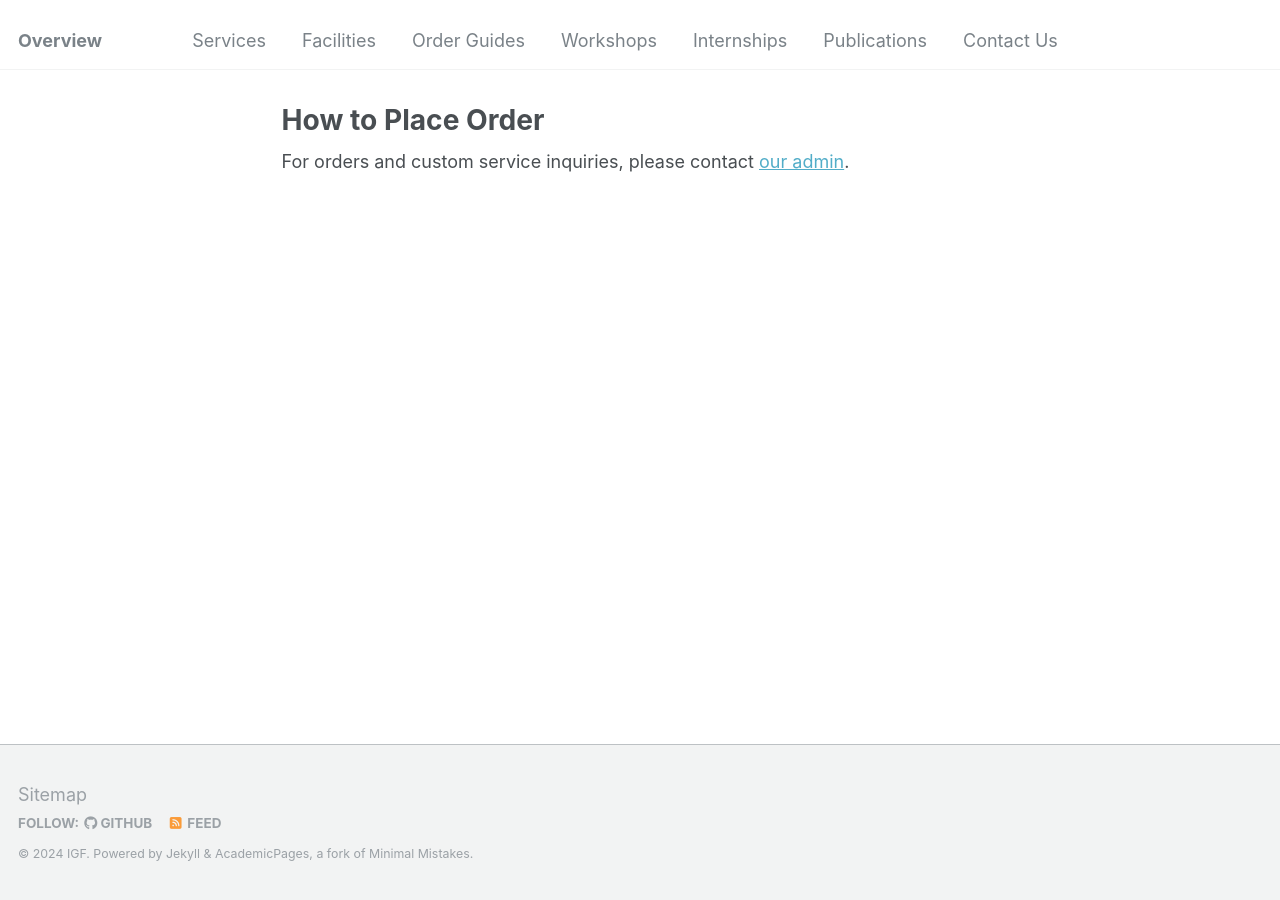
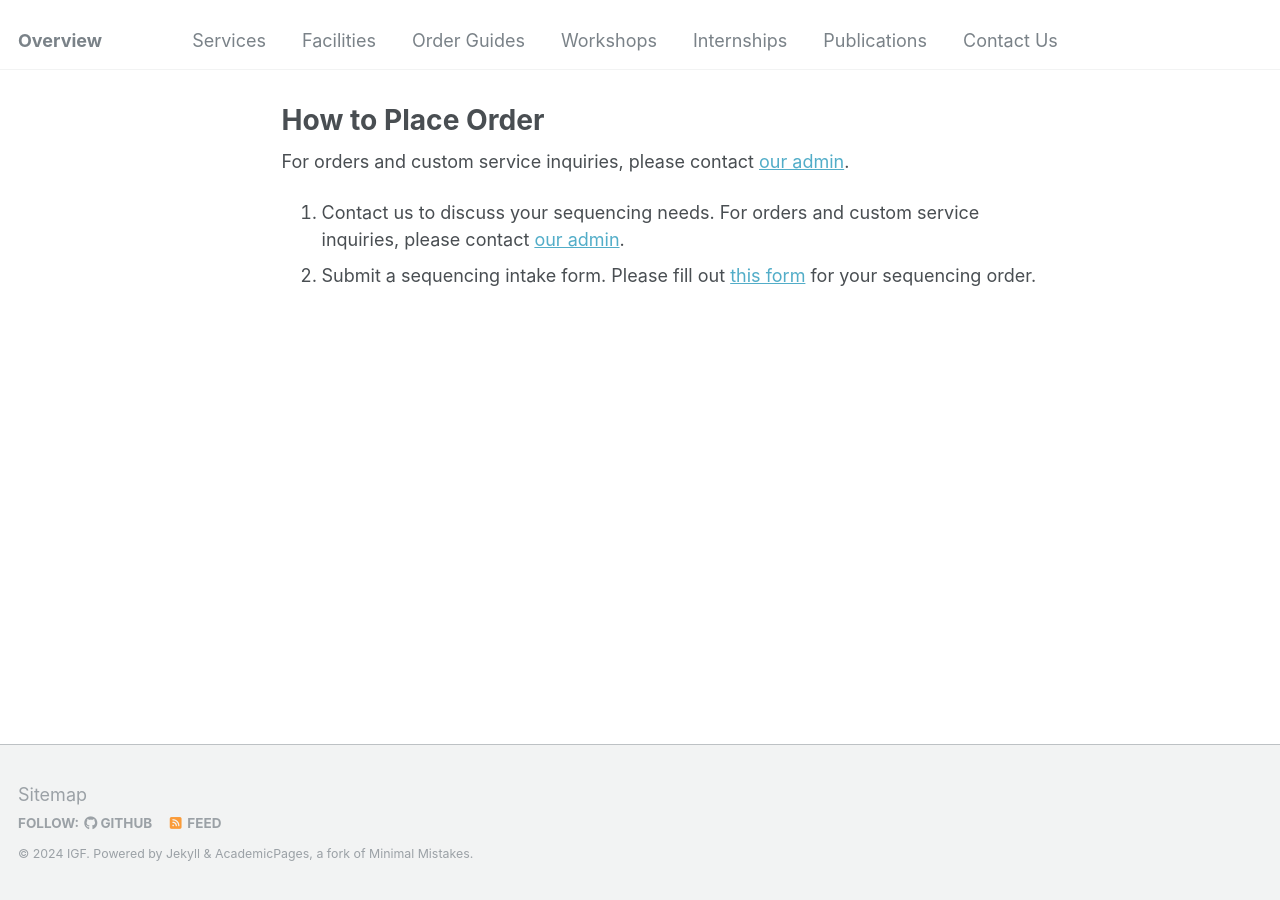
Before and after one commit to igf-genome/igf-genome.github.io, a Jekyll site: the page built from _pages/order-guides.md, in a window 1280 px wide. Built offline with Jekyll 4.4.1, drawn with Linux system fonts in a browser that asks for light colours.

Commit message:
Update order-guides.md

```diff
--- a/_pages/order-guides.md
+++ b/_pages/order-guides.md
@@ -10,3 +10,8 @@ redirect_from:
 {% include base_path %}
 
 For orders and custom service inquiries, please contact [our admin](https://wa.me/6281216494090).
+
+1. Contact us to discuss your sequencing needs.
+   For orders and custom service inquiries, please contact [our admin](https://wa.me/6281216494090).
+2. Submit a sequencing intake form.
+   Please fill out [this form](https://forms.office.com/r/i7LGwzdryc) for your sequencing order.
```
